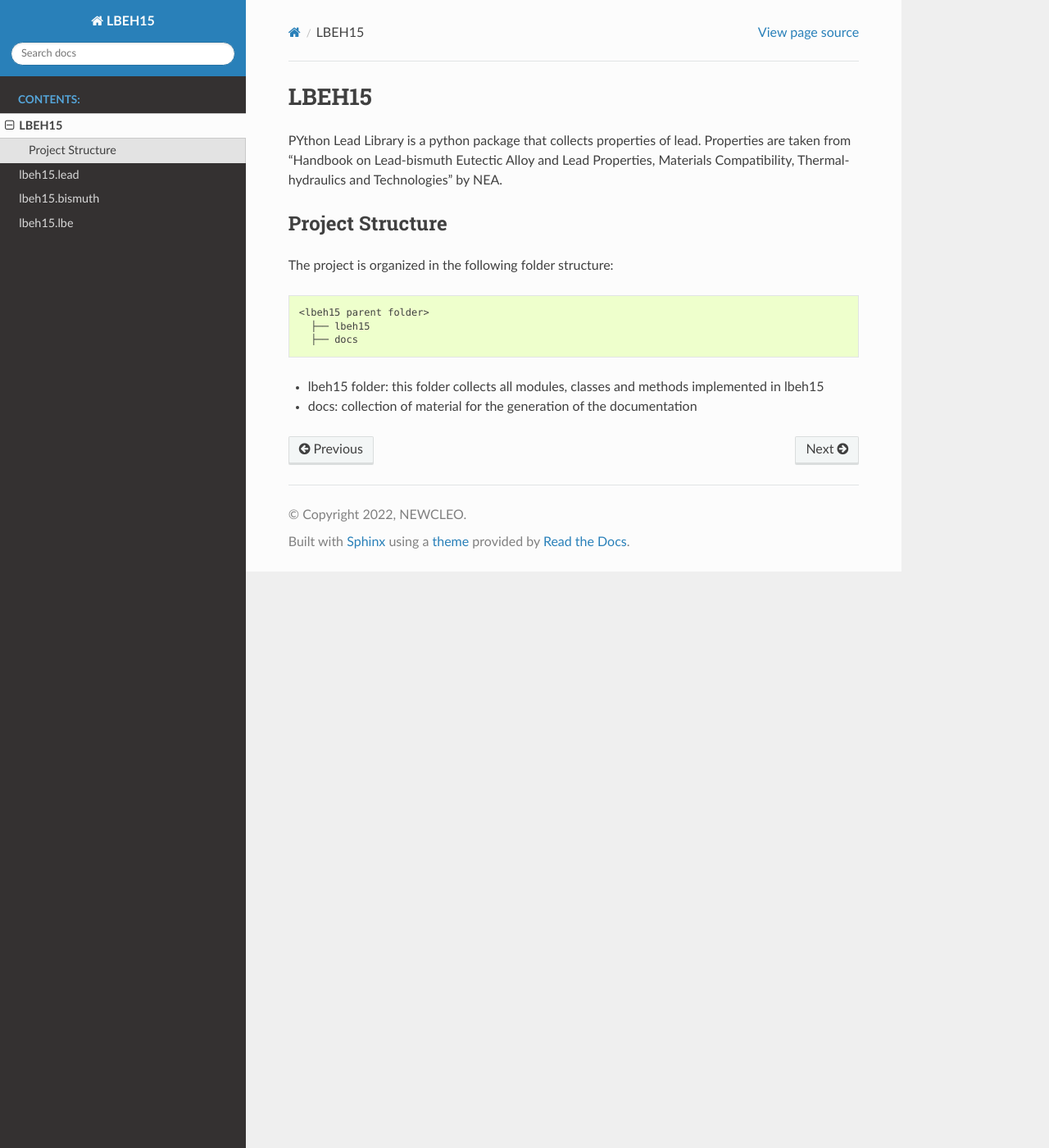
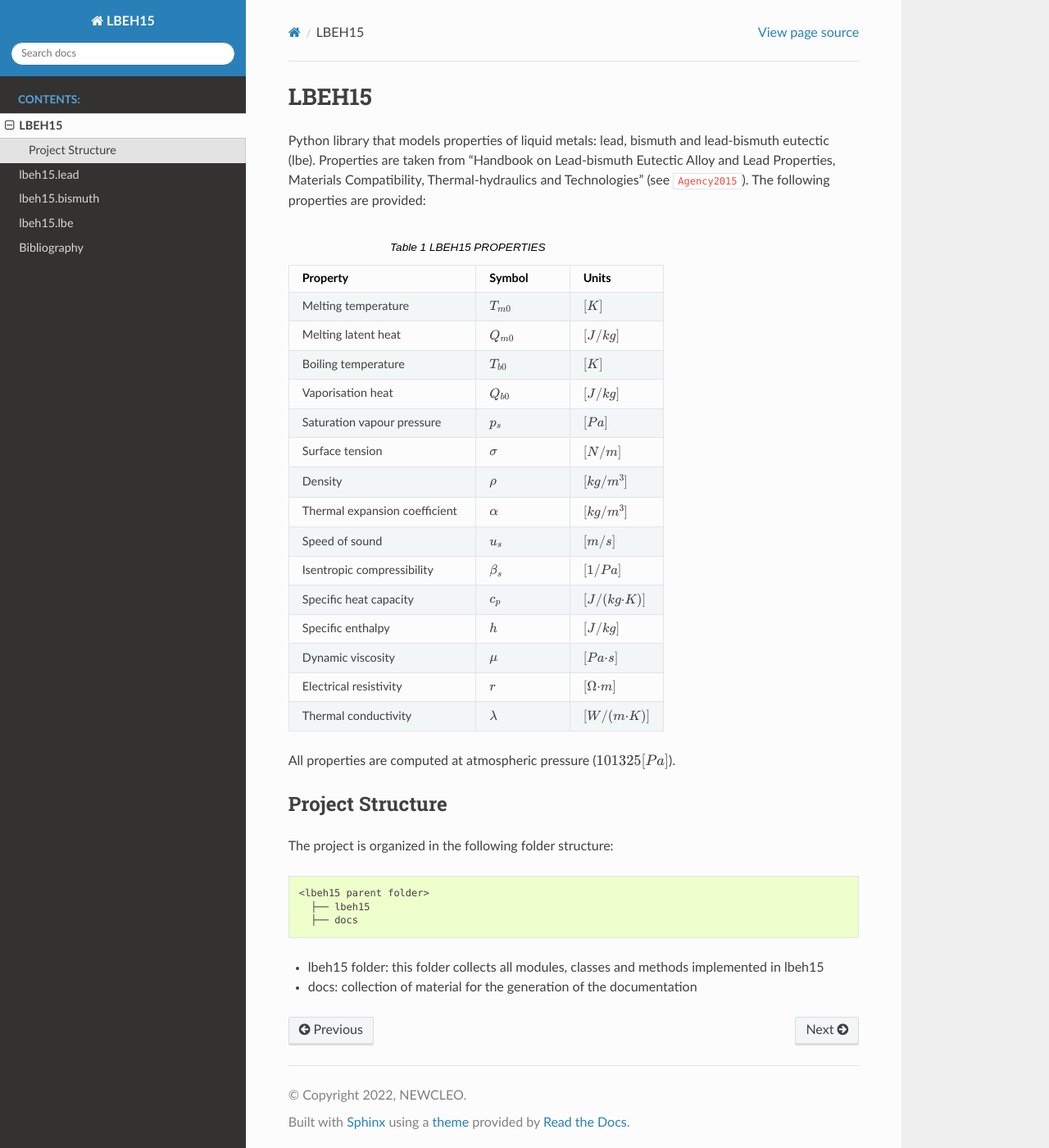
Before and after one commit to newcleo-dev-team/lbh15, a Sphinx documentation site: the page built from docs/files/README.rst, in a window 1280 px wide and 1400 px high. Shown: the whole window at 82% size. Built offline with Sphinx 7.4.7 and the Read the Docs theme 2.0.0, drawn with Linux system fonts in a browser that asks for light colours; cross-references to code outside the pages are shown as plain code.

Commit message:
[master] updated documentation

```diff
--- a/docs/conf.py
+++ b/docs/conf.py
@@ -37,8 +37,11 @@ extensions = [
     'sphinx.ext.napoleon',
     'sphinx.ext.mathjax',
     'myst_parser',
-    'sphinx.ext.autosectionlabel'
+    'sphinx.ext.autosectionlabel',
+    'sphinxcontrib.bibtex'
 ]
+
+bibtex_bibfiles = ['lbeh15.bib']
 
 # Make sure the target is unique
 autosectionlabel_prefix_document = True
--- a/docs/files/README.rst
+++ b/docs/files/README.rst
@@ -2,9 +2,64 @@
 LBEH15
 ======
 
-PYthon Lead Library is a python package that collects properties of
-lead. Properties are taken from "Handbook on Lead-bismuth Eutectic Alloy and Lead Properties, Materials Compatibility, Thermal-hydraulics and Technologies"
-by NEA.
+Python library that models properties of liquid metals: lead, bismuth and lead-bismuth eutectic (lbe).
+Properties are taken from "Handbook on Lead-bismuth Eutectic Alloy and Lead Properties, Materials Compatibility, Thermal-hydraulics and Technologies"
+(see :cite:p:`Agency2015`). The following properties are provided:
+
+.. list-table:: LBEH15 PROPERTIES
+   :widths: 50 25 25
+   :header-rows: 1
+
+   * - Property
+     - Symbol
+     - Units
+   * - Melting temperature
+     - :math:`T_{m0}`
+     - :math:`[K]`
+   * - Melting latent heat
+     - :math:`Q_{m0}`
+     - :math:`[J/kg]`
+   * - Boiling temperature
+     - :math:`T_{b0}`
+     - :math:`[K]`
+   * - Vaporisation heat
+     - :math:`Q_{b0}`
+     - :math:`[J/kg]`
+   * - Saturation vapour pressure
+     - :math:`p_s`
+     - :math:`[Pa]`
+   * - Surface tension
+     - :math:`\sigma`
+     - :math:`[N/m]`
+   * - Density
+     - :math:`\rho`
+     - :math:`[kg/m^3]`
+   * - Thermal expansion coefficient
+     - :math:`\alpha`
+     - :math:`[kg/m^3]`
+   * - Speed of sound
+     - :math:`u_s`
+     - :math:`[m/s]`
+   * - Isentropic compressibility
+     - :math:`\beta_s`
+     - :math:`[1/Pa]`
+   * - Specific heat capacity
+     - :math:`c_p`
+     - :math:`[J/(kg{\cdot}K)]`
+   * - Specific enthalpy
+     - :math:`h`
+     - :math:`[J/kg]`
+   * - Dynamic viscosity
+     - :math:`\mu`
+     - :math:`[Pa{\cdot}s]`
+   * - Electrical resistivity
+     - :math:`r`
+     - :math:`[{\Omega}{\cdot}m]`
+   * - Thermal conductivity
+     - :math:`\lambda`
+     - :math:`[W/(m{\cdot}K)]`
+
+All properties are computed at atmospheric pressure (:math:`101325 [Pa]`).
 
 Project Structure
 *****************
--- /dev/null
+++ b/docs/files/bibliography.rst
@@ -0,0 +1,6 @@
+************
+Bibliography
+************
+
+.. bibliography:: ../lbeh15.bib
+   :style: plain
--- a/docs/index.rst
+++ b/docs/index.rst
@@ -14,6 +14,8 @@ Welcome to LBEH15 documentation!
 
    files/lbe.rst
 
+   files/bibliography.rst
+
 Indices and tables
 ==================
 
--- /dev/null
+++ b/docs/lbeh15.bib
@@ -0,0 +1,7 @@
+@article{Agency2015,
+abstract = {Heavy liquid metals such as lead or lead-bismuth have been proposed and investigated as coolants for fast reactors since the 1950s. More recently, there has been renewed interest worldwide in the use of these materials to support the development of systems for the transmutation of radioactive waste. Heavy liquid metals are also under evaluation as a reactor core coolant and accelerator-driven system neutron spallation source. Several national and international R&D programmes are ongoing for the development of liquid lead-alloy technology and the design of liquid-lead alloy-cooled reactor systems. In 2007, a first edition of the handbook was published to provide deeper insight into the properties and experimental results in relation to lead and lead-bismuth eutectic technology and establish a common database. This handbook remains a reference and is a valuable tool for designers and researchers with an interest in heavy liquid metals. The 2015 edition includes updated data resulting from various national and international R&D programmes and contains new experimental data to help understand some important phenomena such as liquid metal embrittlement and turbulent heat transfer in a fuel bundle. The handbook provides an overview of liquid lead and lead-bismuth eutectic properties, materials compatibility and testing issues, key aspects of thermal-hydraulics and existing facilities, as well as perspectives for future R&D.},
+author = {Agency, Nuclear Energy},
+journal = {Nuclear Science},
+title = {{Handbook on Lead-bismuth Eutectic Alloy and Lead Properties , Materials Compatibility , Thermal- hydraulics and Technologies}},
+year = {2015}
+}
```
Also changed, not shown: docs/files/_utils.rst (deleted, +0 -7 lines), docs/files/figures/pyll_logo.png (deleted), 1 other file.
